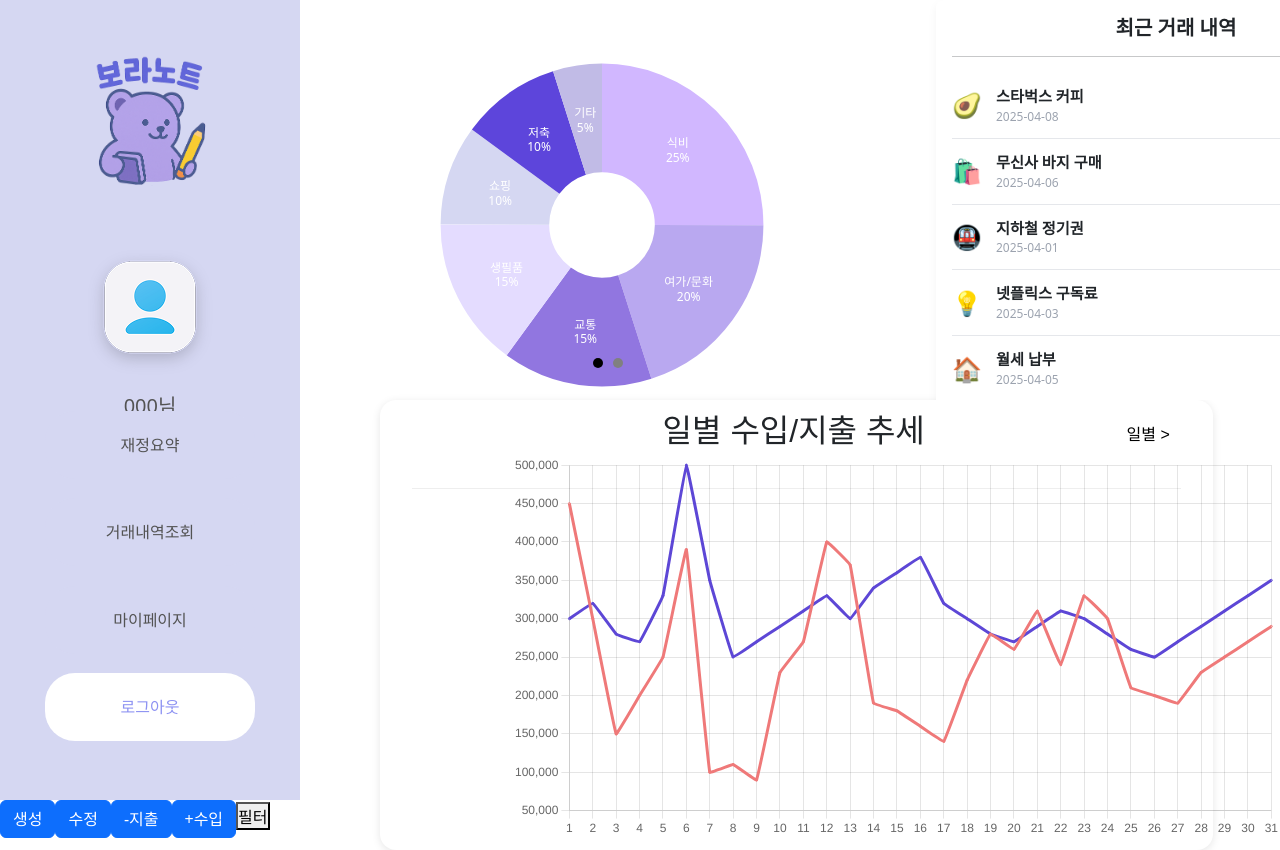
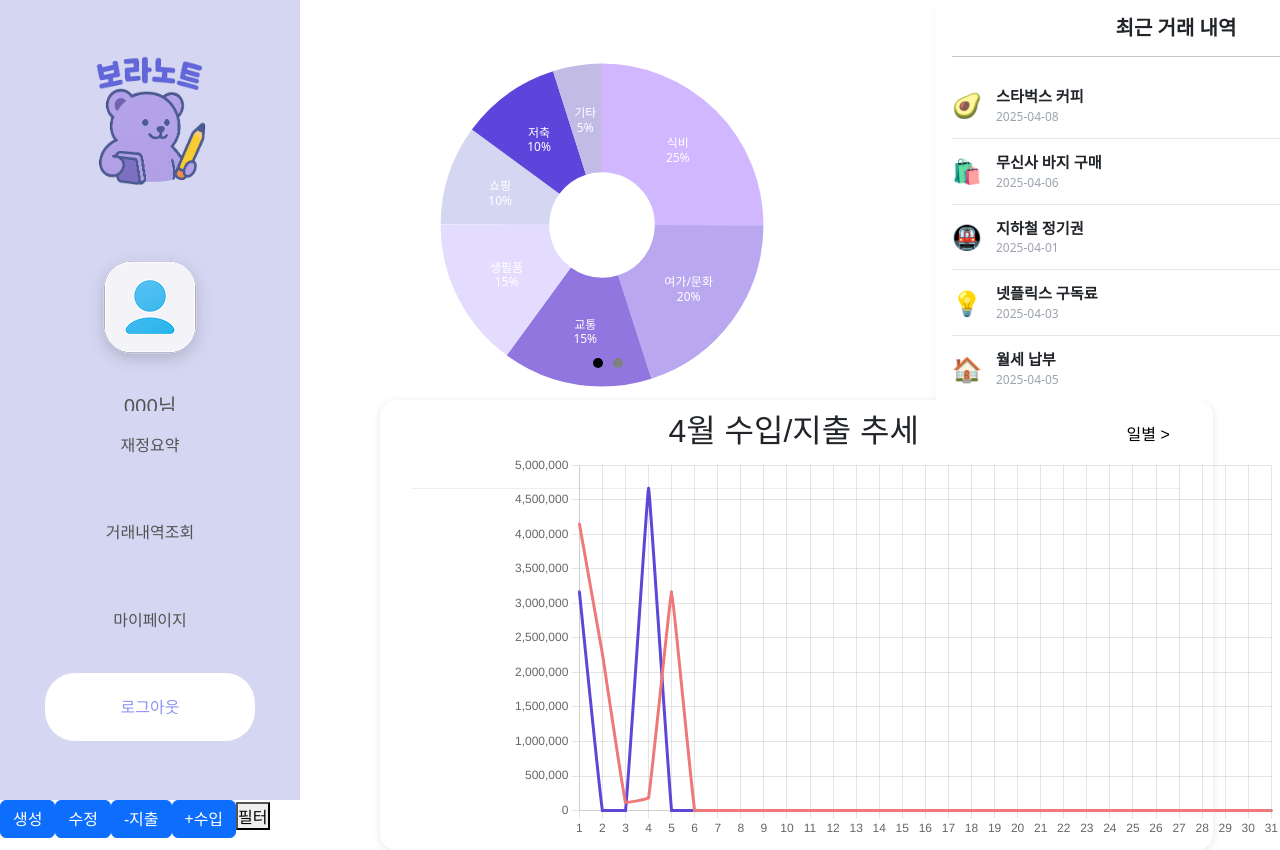
Before and after one commit to Mminjae/Skeleton_project, a Vue app in the folder project/: page /main in a window 1280 px wide. Shown: the top 850 px of the page. Built offline with nearby package versions, Linux system fonts and the light colour scheme; data requests are answered from the project's data file.

Commit message:
라인그래프 json-server 연결

```diff
--- a/project/src/components/post/PostLineGraph.vue
+++ b/project/src/components/post/PostLineGraph.vue
@@ -2,7 +2,7 @@
   <div class="chart-container">
     <div class="header">
       <!-- 현재 차트 종류에 따라 타이틀을 다르게 보여줌 -->
-      <h2>{{ currentChart === 'daily' ? '일별 수입/지출 추세' : '월별 수입/지출 추세' }}</h2>
+      <h2>{{ currentTitle }}</h2>
 
       <!-- 버튼 누르면 차트 토글됨 (텍스트도 바뀜) -->
       <button @click="toggleChart">
@@ -22,7 +22,46 @@
 </template>
 
 <script setup>
-import { ref, onMounted, nextTick } from 'vue'
+import { ref, computed, onMounted, nextTick } from 'vue'
+import { useFinancialSummaryStore } from '@/stores/useFinancialSummaryStore'
+
+const store = useFinancialSummaryStore()
+
+// onMounted(async () => {
+//   // store.fetchData(1)
+//   await store.fetchData(1) // 데이터를 먼저 가져오고
+//   store.data.forEach((item) => {
+//     console.log('🕓 날짜 확인:', item.dateYear, item.dateMonth, item.dateDay) // 📍 여기서 체크
+//   })
+// })
+
+const monthlyIncome = computed(() => {
+  const result = store.monthlySummary.map((d) => d.income || 0)
+  return Array.from({ length: 12 }, (_, i) => result[i] || 0) // 12개월 처리
+})
+
+const monthlyExpense = computed(() => {
+  const result = store.monthlySummary.map((d) => d.expense || 0)
+  return Array.from({ length: 12 }, (_, i) => result[i] || 0) // 12개월 처리
+})
+
+const dailyIncome = computed(() => {
+  const result = store.dailySummary.map((d) => d.income || 0)
+  return Array.from({ length: 31 }, (_, i) => result[i] || 0) // 31일 처리
+})
+
+const dailyExpense = computed(() => {
+  const result = store.dailySummary.map((d) => d.expense || 0)
+  return Array.from({ length: 31 }, (_, i) => result[i] || 0) // 31일 처리
+})
+
+// // 일별 데이터 가공 (음수 처리 추가)
+// const dailyIncome = computed(() => store.dailySummary.map((d) => Math.max(0, d.income))) // 음수 필터링
+// const dailyExpense = computed(() => store.dailySummary.map((d) => Math.max(0, d.expense))) // 음수 필터링
+
+// // 월별 데이터 가공 (음수 처리 추가)
+// const monthlyIncome = computed(() => store.monthlySummary.map((d) => Math.max(0, d.income))) // 음수 필터링
+// const monthlyExpense = computed(() => store.monthlySummary.map((d) => Math.max(0, d.expense))) // 음수 필터링
 
 // Chart.js에서 필요한 요소들을 import
 import {
@@ -51,6 +90,12 @@ Chart.register(
 
 // 현재 어떤 차트를 보여줄지 상태값
 const currentChart = ref('daily') // 기본은 일별 차트
+
+const currentTitle = computed(() => {
+  return currentChart.value === 'daily'
+    ? `${store.selectedMonth}월 수입/지출 추세`
+    : `${store.selectedYear}년 수입/지출 추세`
+})
 
 // 각 canvas를 참조하기 위한 ref
 const dailyChartRef = ref(null)
@@ -129,30 +174,26 @@ const createChart = (ctx, labels, datasets, isDaily = false) => {
 }
 
 // 컴포넌트가 마운트될 때 차트 초기화
-onMounted(() => {
-  // x축 라벨: 1일부터 31일까지
+onMounted(async () => {
+  await store.fetchData(1) // 🛠
+  console.log('✅ 가져온 일별 데이터:', store.dailySummary) // 🛠
+  console.log('✅ 가져온 월별 데이터:', store.monthlySummary) // 🛠
+
   const dailyLabels = Array.from({ length: 31 }, (_, i) => i + 1)
+  const monthlyLabels = Array.from({ length: 12 }, (_, i) => `${i + 1}월`)
 
   // 일별 데이터셋 (수입/지출)
   const dailyDatasets = [
     {
       label: '지출',
-      data: [
-        450000, 300000, 150000, 200000, 250000, 390000, 100000, 110000, 90000, 230000, 270000,
-        400000, 370000, 190000, 180000, 160000, 140000, 220000, 280000, 260000, 310000, 240000,
-        330000, 300000, 210000, 200000, 190000, 230000, 250000, 270000, 290000,
-      ],
+      data: dailyExpense.value,
       borderColor: '#ef7979',
       backgroundColor: 'transparent',
       fill: false,
     },
     {
       label: '수입',
-      data: [
-        300000, 320000, 280000, 270000, 330000, 500000, 350000, 250000, 270000, 290000, 310000,
-        330000, 300000, 340000, 360000, 380000, 320000, 300000, 280000, 270000, 290000, 310000,
-        300000, 280000, 260000, 250000, 270000, 290000, 310000, 330000, 350000,
-      ],
+      data: dailyIncome.value,
       borderColor: '#5d47d6',
       backgroundColor: 'transparent',
       fill: false,
@@ -160,23 +201,20 @@ onMounted(() => {
   ]
 
   // x축 라벨: 1월부터 12월까지
-  const monthlyLabels = Array.from({ length: 12 }, (_, i) => `${i + 1}월`)
+  // const monthlyLabels = Array.from({ length: 12 }, (_, i) => `${i + 1}월`)
 
   // 월별 데이터셋 (수입/지출)
   const monthlyDatasets = [
     {
       label: '지출',
-      data: [
-        2900000, 1200000, 1800000, 2500000, 500000, 600000, 450000, 350000, 1600000, 2000000,
-        2200000, 2500000,
-      ],
+      data: monthlyExpense.value,
       borderColor: '#ef7979',
       backgroundColor: '#ef7979',
       fill: false,
     },
     {
       label: '수입',
-      data: [2100000, 2300000, 2000000, 1900000, 2200000, 3000000, 2800000],
+      data: monthlyIncome.value,
       borderColor: '#5d47d6',
       backgroundColor: '#5d47d6',
       fill: false,
--- /dev/null
+++ b/project/src/stores/useFinancialSummaryStore.js
@@ -0,0 +1,210 @@
+import { defineStore } from "pinia"
+import { ref, computed } from "vue"
+import api from '../../lib/axios'
+
+export const useFinancialSummaryStore = defineStore('financialSummary', () => {
+  console.log("hbk useFinancialSummaryStore")
+  const data = ref([]);
+
+  // 전체 데이터 가져오기
+  const fetchData = async (userId) => { // userId를 인자로 받음
+    try {
+      const response = await api.get('transactions');
+      console.log("서버 응답:", response.data); // 🔍 응답 확인
+      const filteredData = response.data.filter(item => item.userId === userId);
+      console.log("필터링된 데이터:", filteredData); // 🔍 필터링 확인
+
+      data.value = filteredData;
+    } catch (error) {
+      console.error('전체 데이터 가져오기 실패 : ', error);
+    }
+  }
+
+  // 최근 거래내역 가져오기 : -> PostRecentHistory.vue
+  const recentData = computed(() => {
+    return data.value
+      .sort((a, b) => new Date(b.date) - new Date(a.date)) // 날짜로 내림차순 정렬하기
+      .slice(0, 5)
+      .map(tx => ({
+        category: tx.category,
+        merchant: tx.merchant,
+        date: tx.date,
+        amount: tx.amount
+      }));
+  });
+
+  // 카테고리별 합산 및 평균 계산 : -> PostDonutChart.vue
+  const categorizedData = computed(() => {
+    const categorySum = {}; // 카테고리별 총합 저장
+    const categoryCount = {};  // 카테고리별 거래 수 저장
+
+    // a. 카테고리별 금액 총합 & 거래 개수 계산
+    data.value.forEach(transaction => {
+      if (!categorySum[transaction.category]) { // 해당 카테고리가 처음 등장하면 초기화 하기
+        categorySum[transaction.category] = 0; // 총합 초기화
+        categoryCount[transaction.category] = 0; // 개수 초기화
+      }
+      categorySum[transaction.category] += transaction.amount;
+      categoryCount[transaction.category] += 1;
+    })
+
+    // b. 각각의 카테고리별 평균 계산 -> 배열로 반환
+    const categoryAverage = Object.keys(categorySum).map(category => {
+      return {
+        category, // 카테고리 이름
+        averageAmount: categorySum[category] / categoryCount[category], // 평균 금액
+        totalAmount: categorySum[category] // 카테고리 총합 금액
+      };
+    });
+
+    // c. 평균 금액 기준 -> 카테고리별 내림차순 정렬
+    categoryAverage.sort((a, b) => b.averageAmount - a.averageAmount)
+
+    // d-1. 전체 금액 계산 (모든 카테고리 금액 총합)
+    const totalAmount = categoryAverage.reduce((sum, item) => sum + item.totalAmount, 0);
+    // d-2. 각 카테고리가 전체에서 차지하는 비율 계산
+    categoryAverage.forEach(item => {
+      item.percentage = ((item.totalAmount / totalAmount) * 100);
+    })
+
+
+    return categoryAverage; // 카테고리별 평균, 총합, 비율 정보가 포함된 배열 반환
+  });
+
+  console.log("data", data)
+
+  // 카테고리 top 3 : -> PostCategoryTop.vue
+  const bestCategory = computed(() => {
+    // 현재 날짜를 기준으로 이번 달의 첫날과 마지막 날 계산
+    const currentDate = new Date();
+    const firstDayOfMonth = new Date(currentDate.getFullYear(), currentDate.getMonth(), 1); // 이번 달 첫 날
+    const lastDayOfMonth = new Date(currentDate.getFullYear(), currentDate.getMonth() + 1, 0); // 이번 달 마지막 날
+
+    // 이번 달의 거래만 필터링
+    const thisMonthData = data.value.filter(tx => {
+      const transactionDate = new Date(tx.date);
+      return transactionDate >= firstDayOfMonth && transactionDate <= lastDayOfMonth;
+    });
+
+    // 카테고리별 금액 합산 후 상위 3개 카테고리 추출
+    const categorySum = {};
+
+    thisMonthData.forEach(tx => {
+      if (!categorySum[tx.category]) {
+        categorySum[tx.category] = 0;
+      }
+      categorySum[tx.category] += tx.amount;
+    });
+
+    // 카테고리별 금액 합산 후 내림차순으로 정렬하고, top 3 카테고리 추출
+    const topCategories = Object.keys(categorySum)
+      .map(category => ({
+        category,
+        amount: categorySum[category]
+      }))
+      .sort((a, b) => b.amount - a.amount) // 내림차순 정렬
+      .slice(0, 3); // 상위 3개 카테고리
+
+    return topCategories;
+  });
+
+  // 이번 달 지출/수입 일별 합계 -> PostLineGraph.vue 1
+  const dailySummary = computed(() => {
+    const summary = {}
+
+    // 🟣 최신 날짜 기준 연, 월 구하기
+    const latest = [...data.value].sort((a, b) => {
+      const dateA = new Date(a.dateYear, a.dateMonth - 1, a.dateDay)
+      const dateB = new Date(b.dateYear, b.dateMonth - 1, b.dateDay)
+      return dateB - dateA
+    })[0]
+
+    const year = latest?.dateYear ?? new Date().getFullYear()
+    const month = latest?.dateMonth ?? (new Date().getMonth() + 1) // 월 계산 수정: 1-based 월로 변경
+
+    // 🟣 해당 월 데이터만 필터링
+    const filtered = data.value.filter(item =>
+      item.dateYear === year && item.dateMonth === month // 현재 연도, 월에 맞는 데이터만 필터링
+    )
+
+
+    filtered.forEach(item => {
+      const key = `${item.dateYear}-${item.dateMonth}-${item.dateDay}`
+      if (!summary[key]) {
+        summary[key] = { income: 0, expense: 0 }
+      }
+
+      const amount = Number(item.amount)
+
+      if (item.isIncome) {
+        summary[key].income += amount
+      } else {
+        summary[key].expense += Math.abs(amount)
+      }
+    })
+
+    return Object.entries(summary).map(([date, { income, expense }]) => ({
+      date,
+      income,
+      expense
+    }))
+  })
+
+
+  // 올해 지출/수입 월별 합계 -> PostLineGraph.vue 2
+  const monthlySummary = computed(() => {
+    const summary = Array.from({ length: 12 }, () => ({
+      income: 0,
+      expense: 0
+    }))
+
+    // 🟣 최신 연도 기준 필터링
+    const latest = [...data.value].sort((a, b) => {
+      const dateA = new Date(a.dateYear, a.dateMonth - 1, a.dateDay)
+      const dateB = new Date(b.dateYear, b.dateMonth - 1, b.dateDay)
+      return dateB - dateA
+    })[0]
+
+    const year = latest?.dateYear ?? new Date().getFullYear()
+
+    const filtered = data.value.filter(item => item.dateYear === year)
+
+    filtered.forEach(item => {
+      const monthIndex = item.dateMonth - 1
+      const amount = Number(item.amount)
+
+      if (monthIndex < 0 || monthIndex > 11) return
+
+      if (item.isIncome) {
+        summary[monthIndex].income += amount
+      } else {
+        summary[monthIndex].expense += Math.abs(amount)
+      }
+    })
+
+    return summary
+  })
+
+  const selectedYear = computed(() => {
+    const latest = [...data.value].sort((a, b) => {
+      const dateA = new Date(a.dateYear, a.dateMonth - 1, a.dateDay);
+      const dateB = new Date(b.dateYear, b.dateMonth - 1, b.dateDay);
+      return dateB - dateA; // 최신순 정렬
+    })[0];
+
+    return latest ? latest.dateYear : new Date().getFullYear();
+  });
+
+  // selectedMonth 계산
+  const selectedMonth = computed(() => {
+    const latest = [...data.value].sort((a, b) => {
+      const dateA = new Date(a.dateYear, a.dateMonth - 1, a.dateDay);
+      const dateB = new Date(b.dateYear, b.dateMonth - 1, b.dateDay);
+      return dateB - dateA; // 최신순 정렬
+    })[0];
+
+    return latest ? latest.dateMonth : new Date().getMonth(); // 1-based month 반환
+  });
+
+  return { data, fetchData, recentData, categorizedData, bestCategory, dailySummary, monthlySummary, selectedYear, selectedMonth };
+});
```
Also changed, not shown: project/src/components/post/TestCode.vue (added, +42 -0 lines).
